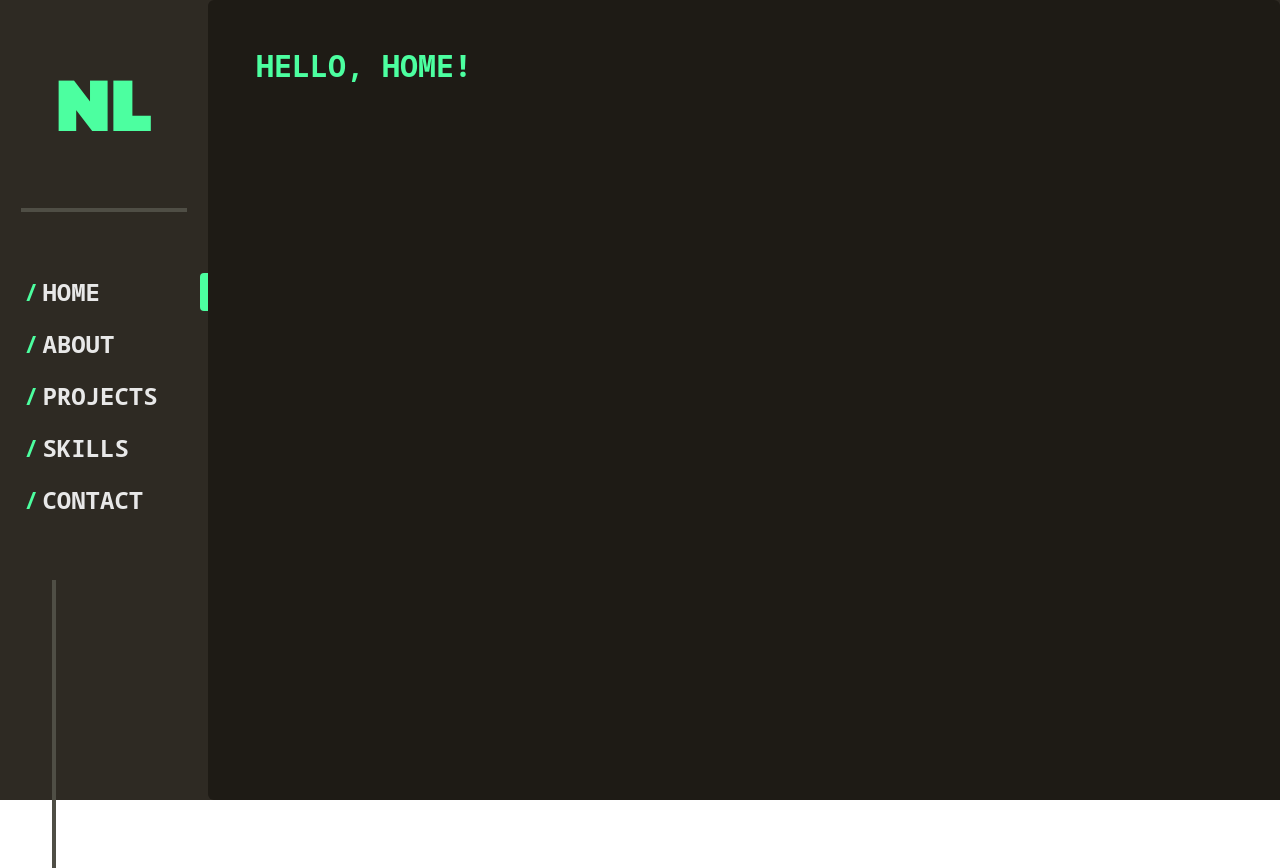
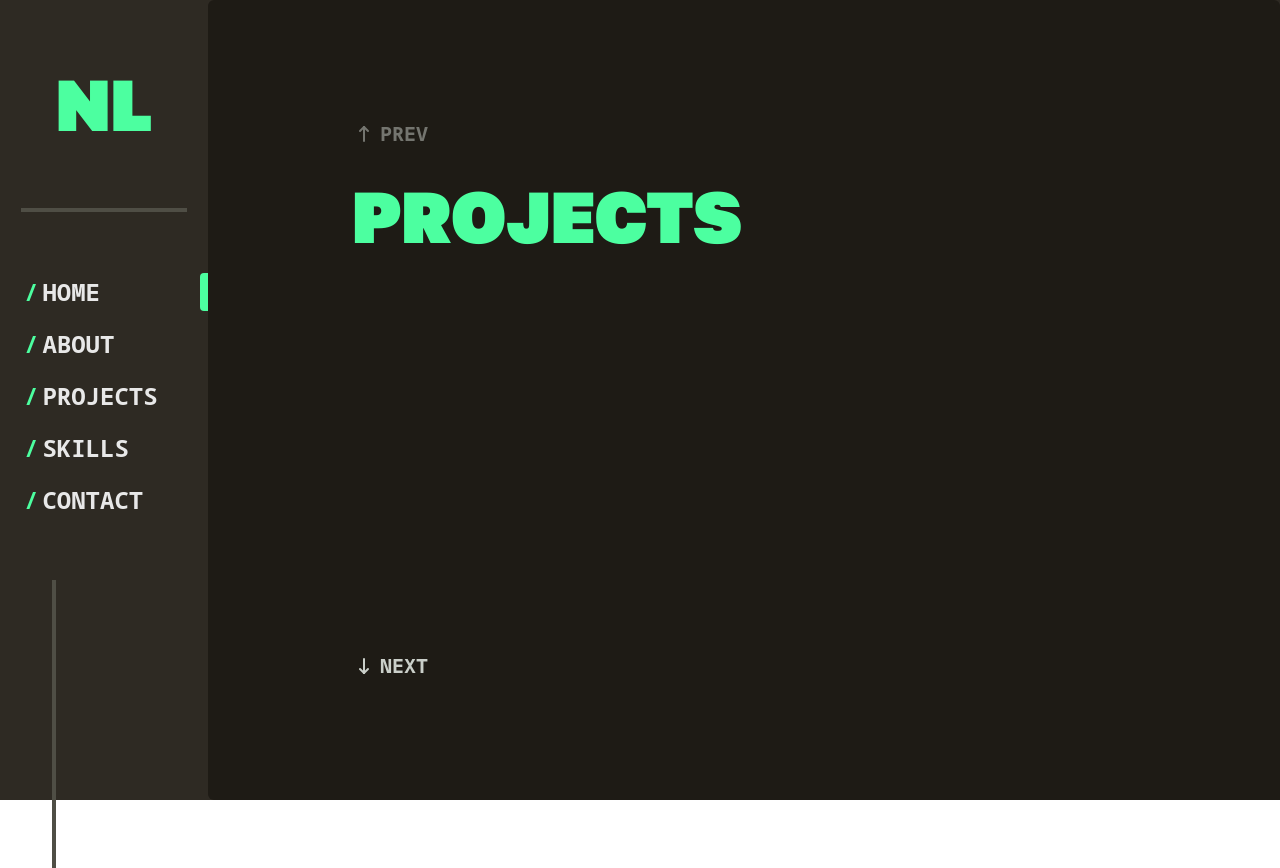
Before and after one commit to hexiro/hexiro.me, a Next.js app: page / in a window 1280 px wide. Built offline with nearby package versions, Linux system fonts and the light colour scheme.

Commit message:
start basic page format w/ navigation buttons

```diff
--- a/src/commons/config.ts
+++ b/src/commons/config.ts
@@ -45,3 +45,4 @@ export const NAV_ROUTES = [
         path: "/contact",
     },
 ] as const satisfies readonly INavRoute[];
+export const NAV_PATHS = NAV_ROUTES.map((route) => route.path);
--- /dev/null
+++ b/src/components/ui/Icons.tsx
@@ -0,0 +1,47 @@
+/*
+ * tabler:   https://tabler-icons.io
+ * iconic:   https://iconic.app
+ * feather:  https://feathericons.com
+ */
+import type { PropsWithChildren } from "react";
+
+import clsx from "clsx";
+
+export type IconType = (props?: IconProps) => JSX.Element;
+export type IconProps = PropsWithChildren<{
+    className?: string;
+}>;
+
+const Icon = ({ children, className }: IconProps) => (
+    <svg
+        viewBox="0 0 24 24"
+        className={clsx("text-green stroke-2 stroke-current fill-none w-6 h-6", className)}
+    >
+        {children}
+    </svg>
+);
+
+const SimpleIcon = ({ children, className }: IconProps) => (
+    <svg
+        viewBox="0 0 24 24"
+        className={clsx("text-green stroke-none fill-green w-6 h-6", className)}
+    >
+        {children}
+    </svg>
+);
+
+export const ArrowUpIcon = (props?: IconProps) => (
+    <Icon {...props}>
+        <path d="M12 5l0 14" />
+        <path d="M16 9l-4 -4" />
+        <path d="M8 9l4 -4" />
+    </Icon>
+);
+
+export const ArrowDownIcon = (props?: IconProps) => (
+    <Icon {...props}>
+        <path d="M12 5l0 14" />
+        <path d="M16 15l-4 4" />
+        <path d="M8 15l4 4" />
+    </Icon>
+);
--- a/src/pages/_app.tsx
+++ b/src/pages/_app.tsx
@@ -1,12 +1,15 @@
 import type { AppProps } from "next/app";
 import { Golos_Text as GolosText, Noto_Sans_Mono as NotoSansMono } from "next/font/google";
 import Link from "next/link";
+import type { PropsWithChildren } from "react";
 import { useCallback, useEffect, useState } from "react";
 
 import type { INavRouteName } from "@/commons/config";
-import { NAV_ROUTES } from "@/commons/config";
+import { NAV_PATHS, NAV_ROUTES } from "@/commons/config";
 
 import { HorizontalDivider, VerticalDivider } from "@/components/layout/Divider";
+import type { IconType } from "@/components/ui/Icons";
+import { ArrowDownIcon, ArrowUpIcon } from "@/components/ui/Icons";
 
 import "@/styles/globals.css";
 
@@ -32,20 +35,21 @@ const monospaceFont = NotoSansMono({
 });
 
 export default function App({ Component, pageProps, router }: AppProps) {
-    const findSelectedRouteName = useCallback(
-        () => NAV_ROUTES.find(({ path }) => path === router.pathname)?.name ?? null,
+    const findSelectedRoute = useCallback(
+        () => NAV_PATHS.findIndex((path) => path === router.pathname),
         [router.pathname]
     );
 
-    const [selectedRouteName, setSelectedRouteName] = useState<INavRouteName | null>(
-        findSelectedRouteName()
-    );
+    const [selectedRoute, setSelectedRoute] = useState<number>(findSelectedRoute());
 
-    const isSelected = (name: INavRouteName) => name === selectedRouteName;
+    const isSelected = (name: INavRouteName) => name === NAV_ROUTES[selectedRoute]?.name;
 
     useEffect(() => {
-        setSelectedRouteName(findSelectedRouteName());
-    }, [findSelectedRouteName, router.pathname]);
+        setSelectedRoute(findSelectedRoute());
+    }, [findSelectedRoute, router.pathname]);
+
+    const prevRoute = NAV_PATHS[selectedRoute - 1];
+    const nextRoute = NAV_PATHS[selectedRoute + 1];
 
     return (
         <div
@@ -80,9 +84,44 @@ export default function App({ Component, pageProps, router }: AppProps) {
                 </div>
                 <VerticalDivider className="ml-[25%] h-72" />
             </nav>
-            <main className="bg-background p-12 flex-grow rounded-l-md md:rounded-t-md ">
-                <Component key={router.pathname} {...pageProps} />
+            <main className="bg-background py-28 px-36 flex flex-col flex-grow rounded-l-md md:rounded-t-md min-h-screen">
+                <PageEndNavigation href={prevRoute} icon={ArrowUpIcon} className="mt-2 mb-8">
+                    Prev
+                </PageEndNavigation>
+                <div className="flex-grow">
+                    <Component key={router.pathname} {...pageProps} />
+                </div>
+                <PageEndNavigation href={nextRoute} icon={ArrowDownIcon} className="mb-2 mt-8">
+                    Next
+                </PageEndNavigation>
             </main>
         </div>
     );
 }
+
+type IPageEndNavigationProps = PropsWithChildren<{
+    href: string | undefined;
+    icon: IconType;
+    className?: string;
+}>;
+
+const PageEndNavigation = ({ href, icon: Icon, className, children }: IPageEndNavigationProps) => {
+    const AnchorElement = href ? Link : "a";
+
+    const disabled = !href;
+
+    return (
+        <AnchorElement
+            // @ts-expect-error ts doesn't recognize that href can't be undefined when using Link
+            href={href}
+            className={clsx(
+                "flex justify-left items-center text-text text-xl aria-disabled:opacity-50 aria-disabled:cursor-not-allowed",
+                className
+            )}
+            aria-disabled={disabled}
+        >
+            <Icon className="text-text" />
+            <span className="ml-1">{children}</span>
+        </AnchorElement>
+    );
+};
--- a/src/pages/index.tsx
+++ b/src/pages/index.tsx
@@ -1,3 +1,3 @@
 export default function HomePage() {
-    return <h1 className="text-3xl font-black font-mono text-green">Hello, Home!</h1>;
+    return <h1 className="text-7xl font-black font-sans text-green">PROJECTS</h1>;
 }
--- a/src/styles/globals.css
+++ b/src/styles/globals.css
@@ -22,7 +22,9 @@
         @apply font-sans;
     }
 
-    li, a, p {
+    li,
+    a,
+    p {
         @apply font-extrabold;
         @apply font-mono;
     }
@@ -38,11 +40,15 @@
         @apply text-green;
     }
 
-
     h1 {
         @apply text-4xl;
     }
     h2 {
         @apply text-7xl;
     }
+
+    svg {
+        stroke-linecap: round;
+        stroke-linejoin: round;
+    }
 }
```
